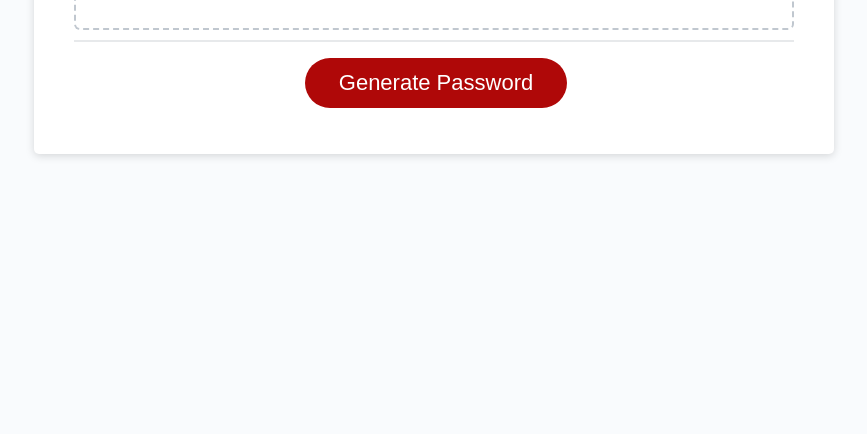
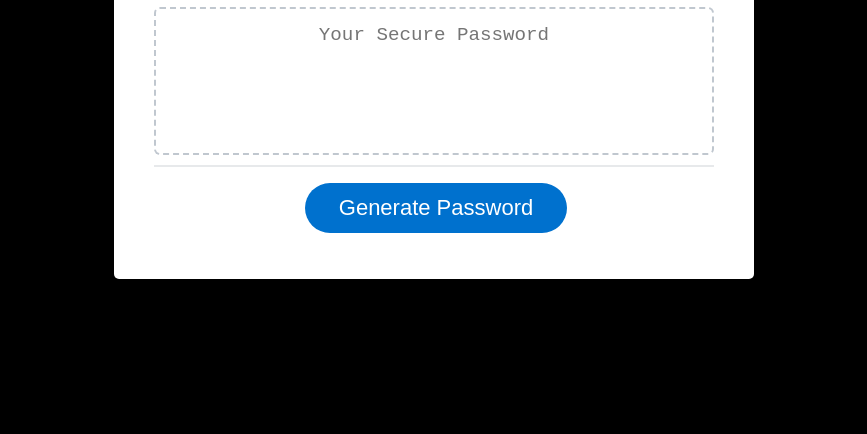
Before and after one commit to StarryBlue7/password-generator, a plain HTML site: page index.html in a window 1280 px wide. Shown: the part 366-800 px from the top of the page, without its empty margins (206-1073 px from the left). Drawn offline with Linux system fonts and the light colour scheme.

Commit message:
add CSS styling

```diff
--- a/style.css
+++ b/style.css
@@ -14,20 +14,21 @@ body,
 
 body {
   font-family: sans-serif;
-  background-color: #f9fbfd;
+  background-color: #000000;
 }
 
 .wrapper {
-  padding-top: 30px;
-  padding-left: 20px;
-  padding-right: 20px;
+  display: flex;
+  flex-direction: column;
+  align-items: center;
+  justify-content: center;
 }
 
 header {
   text-align: center;
   padding: 20px;
   padding-top: 0px;
-  color: hsl(206, 17%, 28%);
+  color: hsl(0, 0%, 100%);
 }
 
 .card {
@@ -38,7 +39,7 @@ header {
   color: hsl(206, 17%, 28%);
   font-size: 18px;
   margin: 0 auto;
-  max-width: 800px;
+  width: 30vw;
   padding: 30px 40px;
 }
 
@@ -74,7 +75,7 @@ header {
 
 .btn {
   border: none;
-  background-color: hsl(360, 91%, 36%);
+  background-color: rgb(0, 113, 206);
   border-radius: 25px;
   box-shadow: rgba(0, 0, 0, 0.1) 0px 1px 6px 0px rgba(0, 0, 0, 0.2) 0px 1px 1px
     0px;
@@ -118,6 +119,19 @@ button[disabled] {
   overflow: hidden;
 }
 
+@media (max-width: 1440px) {
+  .card {
+    width: 50vw;
+  }
+}
+
+@media (max-width: 768px) {
+  .card {
+    width: 70vw;
+  }
+}
+
+
 @media (max-width: 690px) {
   .btn {
     font-size: 1rem;
@@ -128,6 +142,10 @@ button[disabled] {
   #password {
     font-size: 1rem;
   }
+
+  .card {
+    width: 90vw;
+  }
 }
 
 @media (max-width: 500px) {
```
